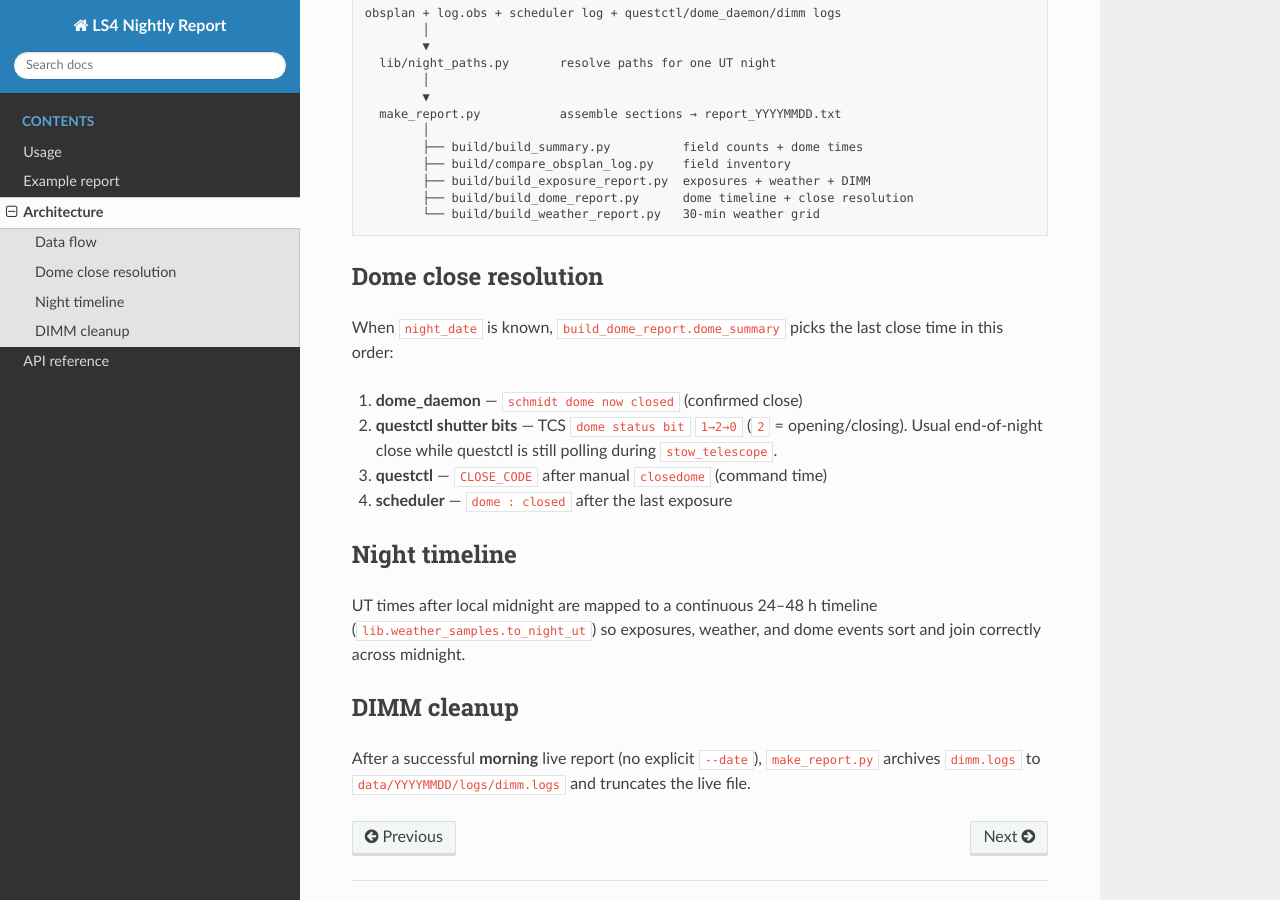
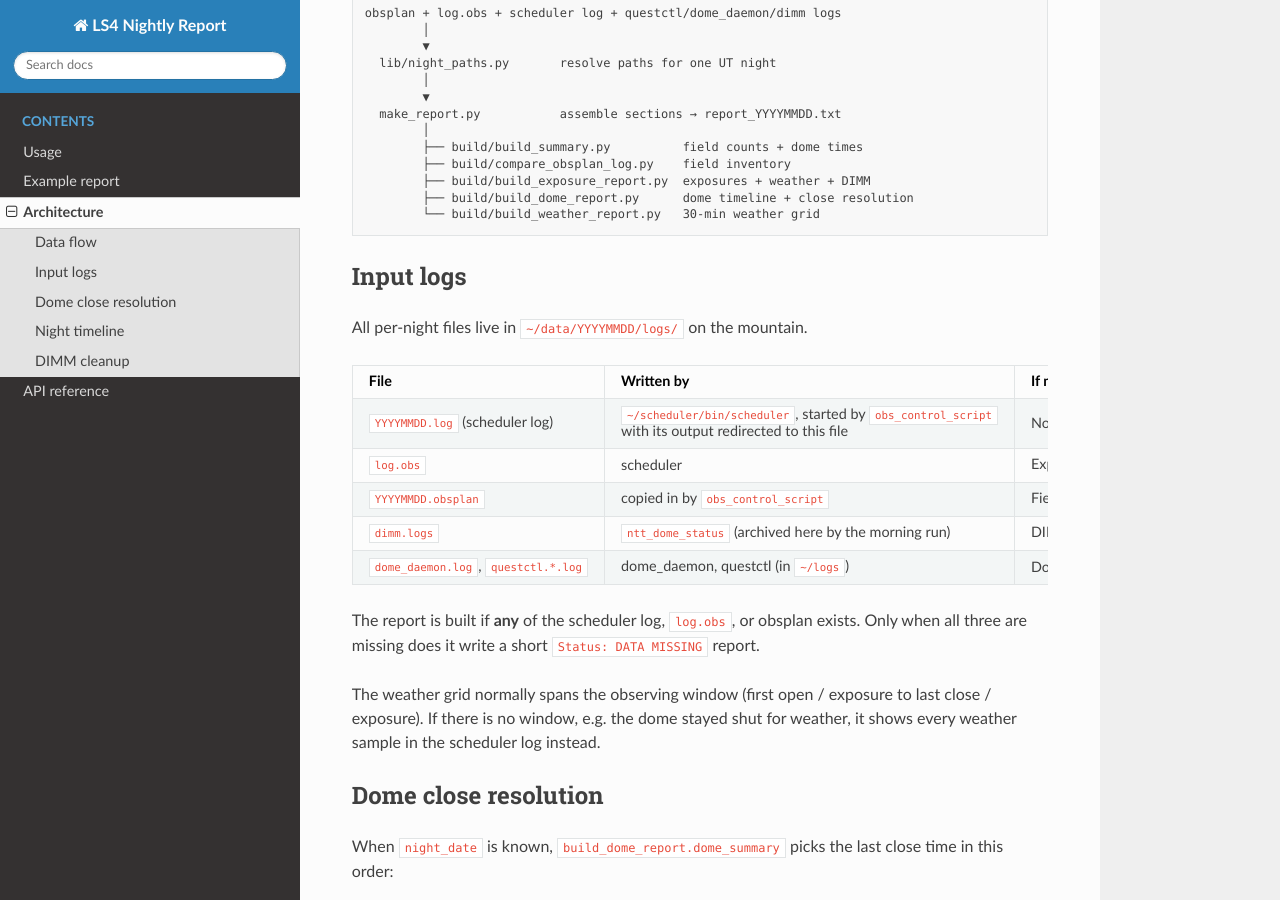
Before and after one commit to wualice078/nightly_report, a Sphinx documentation site: the page built from docs/architecture.rst, in a window 1280 px wide and 900 px high, scrolled down 224 px. Built offline with Sphinx 7.4.7 and the Read the Docs theme 3.1.0, drawn with Linux system fonts in a browser that asks for light colours.

Commit message:
Docs: describe input logs and what happens when each is missing.
Co-authored-by: Cursor <cursoragent@cursor.com>

```diff
--- a/docs/architecture.rst
+++ b/docs/architecture.rst
@@ -19,6 +19,43 @@ Data flow
            ├── build/build_exposure_report.py  exposures + weather + DIMM
            ├── build/build_dome_report.py      dome timeline + close resolution
            └── build/build_weather_report.py   30-min weather grid
+
+Input logs
+----------
+
+All per-night files live in ``~/data/YYYYMMDD/logs/`` on the mountain.
+
+.. list-table::
+   :header-rows: 1
+   :widths: 25 30 45
+
+   * - File
+     - Written by
+     - If missing
+   * - ``YYYYMMDD.log`` (scheduler log)
+     - ``~/scheduler/bin/scheduler``, started by ``obs_control_script``
+       with its output redirected to this file
+     - No weather; dome times come from dome_daemon / questctl only
+   * - ``log.obs``
+     - scheduler
+     - Exposures section is skipped; summary shows ``n/a``
+   * - ``YYYYMMDD.obsplan``
+     - copied in by ``obs_control_script``
+     - Field inventory is skipped; summary shows ``n/a``
+   * - ``dimm.logs``
+     - ``ntt_dome_status`` (archived here by the morning run)
+     - DIMM column shows ``n/a``
+   * - ``dome_daemon.log``, ``questctl.*.log``
+     - dome_daemon, questctl (in ``~/logs``)
+     - Dome close falls back to the scheduler log
+
+The report is built if **any** of the scheduler log, ``log.obs``, or obsplan
+exists. Only when all three are missing does it write a short
+``Status: DATA MISSING`` report.
+
+The weather grid normally spans the observing window (first open / exposure to
+last close / exposure). If there is no window, e.g. the dome stayed shut for
+weather, it shows every weather sample in the scheduler log instead.
 
 Dome close resolution
 ---------------------
```
